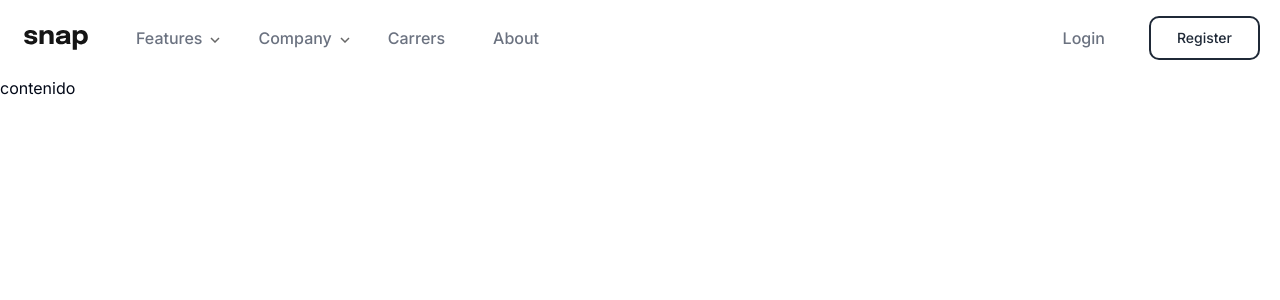
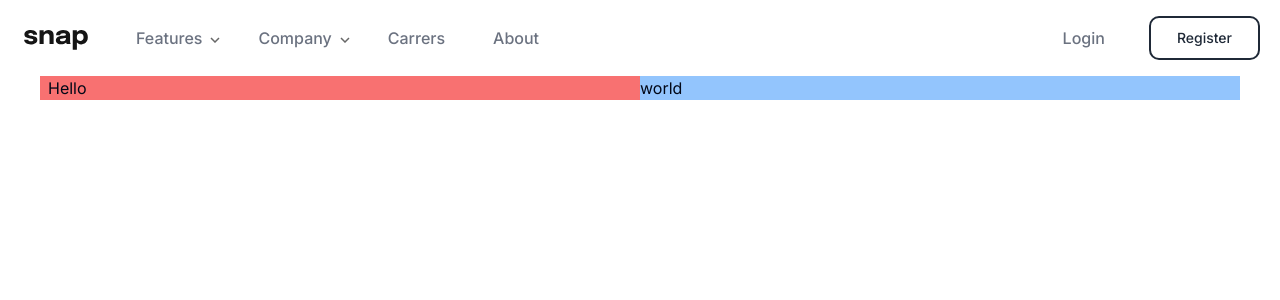
Before and after one commit to UnicornDad8/intro-section-with-dropdown-navigation, a Next.js app: page / in a window 1280 px wide. Shown: the top 300 px of the page. Built offline with nearby package versions, Linux system fonts and the light colour scheme.

Commit message:
Started Hero section, finished positioning of layout boxes

```diff
--- a/app/globals.css
+++ b/app/globals.css
@@ -70,7 +70,7 @@
 
 @layer utilities {
   .wrapper {
-    @apply max-w-7xl lg:mx-auto p-5 md:px-10 xl:px-0 w-full;
+    @apply max-w-7xl lg:mx-auto p-0 md:px-10 w-full;
   }
 
   .flex-center {
--- a/app/page.tsx
+++ b/app/page.tsx
@@ -1,11 +1,12 @@
 import Header from "@/components/shared/Header";
+import Hero from "@/components/shared/Hero";
 
 export default function Home() {
   return (
     <div className="flex h-screen flex-col">
       <Header />
       <main>
-        <p>contenido</p>
+        <Hero />
       </main>
     </div>
   );
--- /dev/null
+++ b/components/shared/Hero.tsx
@@ -0,0 +1,14 @@
+import React from "react";
+
+const Hero = () => {
+  return (
+    <section className="flex flex-center flex-col md:flex-row wrapper">
+      <div className="md:px-2 px-0 bg-red-400 md:w-1/2 w-full">
+        <h1>Hello</h1>
+      </div>
+      <div className="bg-blue-300 md:w-1/2 w-full">world</div>
+    </section>
+  );
+};
+
+export default Hero;
```
